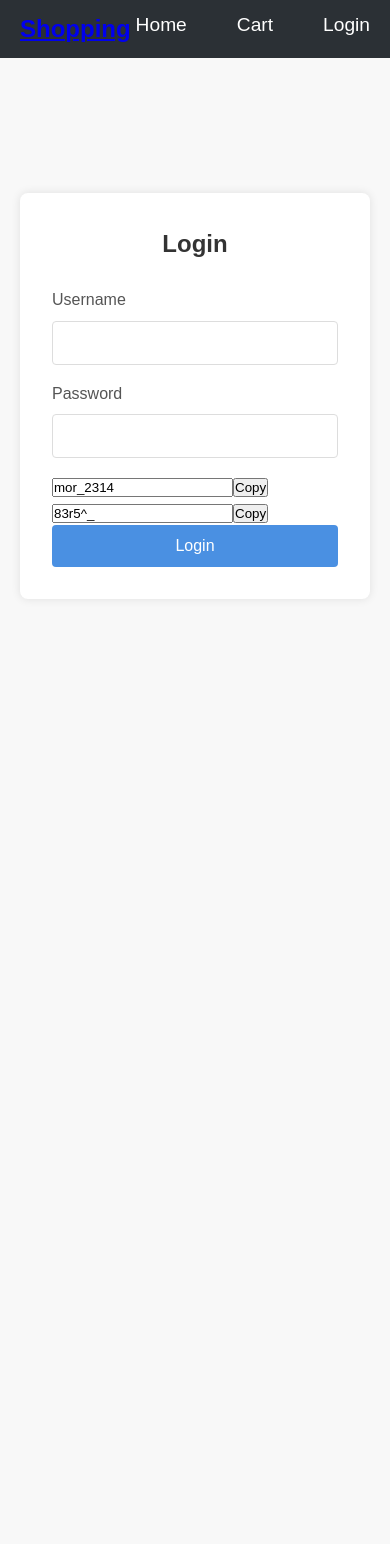
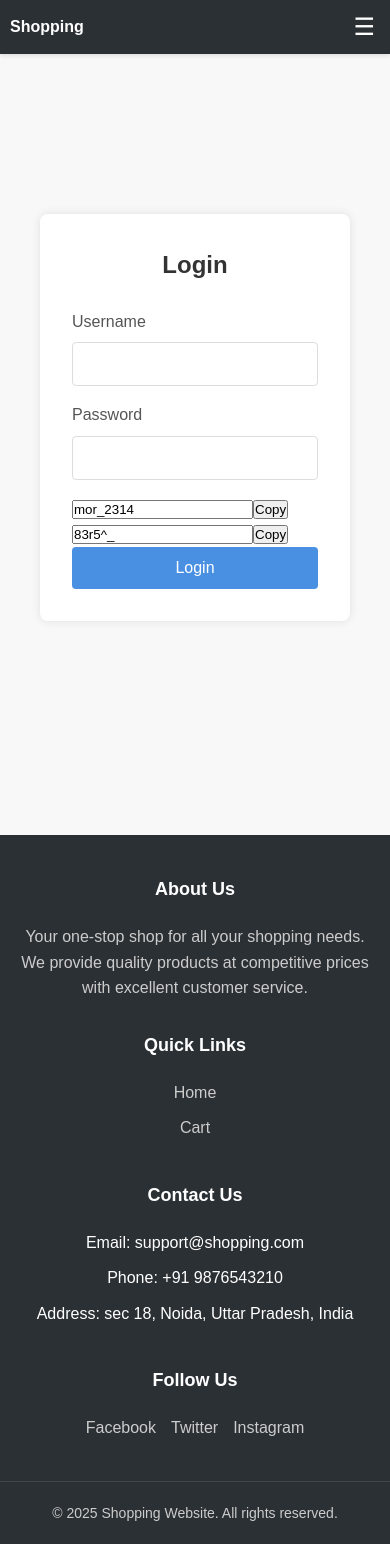
Before and after one commit to rahul-kumar-09/shopping-website, a React (Vite) app: page /login in a window 390 px wide. Before the commit the page ends 844 px from the top, so only its background shows below. Built offline with nearby package versions, Linux system fonts and the light colour scheme.

Commit message:
responsive navbar and home page

```diff
--- a/src/App.css
+++ b/src/App.css
@@ -11,8 +11,16 @@ body {
   background-color: #f8f8f8;
   color: #333;
   line-height: 1.6;
+  padding-top: 60px; /* Add padding to account for fixed navbar */
+  min-height: 100vh;
+  display: flex;
+  flex-direction: column;
 }
 
+main {
+  flex: 1;
+  padding: 20px;
+}
 
 /* Extra Small Spacing */
 .mt-4 { margin-top: 4px; }
--- a/src/App.jsx
+++ b/src/App.jsx
@@ -1,6 +1,7 @@
 import React from 'react';
 import './App.css'
 import { Navbar } from './components/Navbar/Navbar'
+import { Footer } from './components/Footer/Footer'
 import { Button } from './components/Button/Button'
 import { BrowserRouter as Router, Route, Routes, Navigate } from 'react-router-dom'
 import { Home } from './pages/Home/Home'
@@ -27,6 +28,7 @@ function App() {
       <CartProvider>
         <Router>
           <Navbar />
+          <main>
             <Routes>
               <Route path='/login' element={<Login />} />
               <Route path='/' element={
@@ -45,6 +47,8 @@ function App() {
                 </ProtectedRoute>
               } />
             </Routes>
+          </main>
+          <Footer />
         </Router>
       </CartProvider>
     </AuthProvider>
--- a/src/components/Footer/Footer.jsx
+++ b/src/components/Footer/Footer.jsx
@@ -1,7 +1,46 @@
-import React from 'react'
+import React from 'react';
+import styles from './Footer.module.css';
+import { Link } from 'react-router-dom';
 
 export const Footer = () => {
   return (
-    <div>Footer</div>
-  )
-}
+    <footer className={styles.footer}>
+      <div className={styles.footer_content}>
+        <div className={styles.footer_section}>
+          <h3>About Us</h3>
+          <p>Your one-stop shop for all your shopping needs. We provide quality products at competitive prices with excellent customer service.</p>
+        </div>
+
+        <div className={styles.footer_section}>
+          <h3>Quick Links</h3>
+          <ul>
+            <li><Link to="/">Home</Link></li>
+            <li><Link to="/cart">Cart</Link></li>
+          </ul>
+        </div>
+
+        <div className={styles.footer_section}>
+          <h3>Contact Us</h3>
+          <ul>
+            <li>Email: support@shopping.com</li>
+            <li>Phone: +91 9876543210</li>
+            <li>Address: sec 18, Noida, Uttar Pradesh, India</li>
+          </ul>
+        </div>
+
+        <div className={styles.footer_section}>
+          <h3>Follow Us</h3>
+          <div className={styles.social_links}>
+            <a href="#" target="_blank" rel="">Facebook</a>
+            <a href="#" target="_blank" rel="">Twitter</a>
+            <a href="#" target="_blank" rel="">Instagram</a>
+          </div>
+        </div>
+      </div>
+
+      <div className={styles.footer_bottom}>
+        <p>&copy; {new Date().getFullYear()} Shopping Website. All rights reserved.</p>
+      </div>
+    </footer>
+  );
+};
--- a/src/components/Footer/Footer.module.css
+++ b/src/components/Footer/Footer.module.css
@@ -0,0 +1,92 @@
+.footer {
+    background-color: #2B3035;
+    color: white;
+    padding: 40px 0 20px;
+    margin-top: 60px;
+}
+
+.footer_content {
+    max-width: 1200px;
+    margin: 0 auto;
+    padding: 0 20px;
+    display: grid;
+    grid-template-columns: repeat(4, 1fr);
+    gap: 30px;
+}
+
+.footer_section h3 {
+    font-size: 18px;
+    margin-bottom: 20px;
+    color: #fff;
+}
+
+.footer_section p {
+    color: #ccc;
+    line-height: 1.6;
+}
+
+.footer_section ul {
+    list-style: none;
+    padding: 0;
+}
+
+.footer_section ul li {
+    margin-bottom: 10px;
+}
+
+.footer_section a {
+    color: #ccc;
+    text-decoration: none;
+    transition: color 0.3s ease;
+}
+
+.footer_section a:hover {
+    color: #fff;
+}
+
+.social_links {
+    display: flex;
+    gap: 15px;
+}
+
+.social_links a {
+    color: #ccc;
+    text-decoration: none;
+    transition: color 0.3s ease;
+}
+
+.social_links a:hover {
+    color: #fff;
+}
+
+.footer_bottom {
+    text-align: center;
+    margin-top: 40px;
+    padding-top: 20px;
+    border-top: 1px solid rgba(255, 255, 255, 0.1);
+}
+
+.footer_bottom p {
+    color: #ccc;
+    font-size: 14px;
+}
+
+@media (max-width: 768px) {
+    .footer_content {
+        grid-template-columns: repeat(2, 1fr);
+    }
+}
+
+@media (max-width: 480px) {
+    .footer_content {
+        grid-template-columns: 1fr;
+    }
+
+    .footer_section {
+        text-align: center;
+    }
+
+    .social_links {
+        justify-content: center;
+    }
+}
--- a/src/components/Navbar/Navbar.jsx
+++ b/src/components/Navbar/Navbar.jsx
@@ -1,4 +1,4 @@
-import React from 'react'
+import React, { useState } from 'react'
 import styles from "./Navbar.module.css";
 import { Link, useNavigate } from 'react-router-dom';
 import { useAuth } from '../../context/AuthContext';
@@ -6,23 +6,33 @@ import { useAuth } from '../../context/AuthContext';
 export const Navbar = () => {
   const { isAuthenticated, logout } = useAuth();
   const navigate = useNavigate();
+  const [isMenuOpen, setIsMenuOpen] = useState(false);
 
   const handleLogout = () => {
     logout();
     navigate('/');
   };
 
+  const toggleMenu = () => {
+    setIsMenuOpen(!isMenuOpen);
+  };
+
   return (
     <div className={styles.navbar_container}>
+    <div style={{display: 'flex', alignItems: 'center', width: '100%', justifyContent: 'space-between'}}>
       <Link to='/' className={styles.title}>Shopping</Link>
+      <button className={styles.menuButton} onClick={toggleMenu}>
+        {isMenuOpen ? '✕' : '☰'}
+      </button>
+      </div>
       <div>
-        <ul className={styles.nav_item}>
-          <li><Link to="/">Home</Link></li>
-          <li><Link to="/cart">Cart</Link></li>
+        <ul className={`${styles.nav_item} ${isMenuOpen ? styles.active : ''}`}>
+          <li><Link to="/" onClick={() => setIsMenuOpen(false)}>Home</Link></li>
+          <li><Link to="/cart" onClick={() => setIsMenuOpen(false)}>Cart</Link></li>
           {isAuthenticated ? (
-            <li><button onClick={handleLogout} className={styles.logoutBtn}>Logout</button></li>
+            <li><button onClick={() => { handleLogout(); setIsMenuOpen(false); }} className={styles.logoutBtn}>Logout</button></li>
           ) : (
-            <li><Link to="/login">Login</Link></li>
+            <li><Link to="/login" onClick={() => setIsMenuOpen(false)}>Login</Link></li>
           )}
         </ul>
       </div>
--- a/src/components/Navbar/Navbar.module.css
+++ b/src/components/Navbar/Navbar.module.css
@@ -2,37 +2,47 @@
     display: flex;
     width: 100%;
     justify-content: space-between;
+    align-items: center;
     margin: auto;
-    padding: 2px 80px 2px 80px;
+    padding: 10px 20px;
     background-color: #2B3035;
     color: white;
-    padding: 10px 20px 10px 20px;
+    position: fixed;
+    top: 0;
+    left: 0;
+    z-index: 1000;
+    box-shadow: 0 2px 4px rgba(0, 0, 0, 0.1);
 }
 
 .title{
     font-size: x-large;
     font-weight: 700;
     cursor: pointer;
+    color: white;
+    text-decoration: none;
 }
 
 .nav_item{
     display: flex;
     gap: 50px;
+    margin: 0;
+    padding: 0;
+    text-align: center;
+}
 
-    a{
+.nav_item a{
     text-decoration: none;
     color: white;
     font-size: larger;
     font-weight: 500;
 }
 
-    a:hover{
+.nav_item a:hover{
     color: blue;
 }
 
-    li{
+.nav_item li{
     list-style: none;
-    }
 }
 
 .logoutBtn {
@@ -48,3 +58,59 @@
 .logoutBtn:hover {
     color: blue;
 }
+
+.menuButton {
+    display: none;
+    background: none;
+    border: none;
+    color: white;
+    font-size: 24px;
+    cursor: pointer;
+    padding: 5px;
+}
+
+@media (max-width: 768px) {
+    .menuButton {
+        display: block;
+    }
+
+    .nav_item {
+        display: none;
+        position: absolute;
+        top: 100%;
+        left: 0;
+        right: 0;
+        background-color: #2B3035;
+        flex-direction: column;
+        gap: 20px;
+        padding: 20px;
+        text-align: center;
+    }
+
+    .nav_item.active {
+        display: flex;
+    }
+
+    .navbar_container {
+        padding: 10px 15px;
+    }
+
+    .title {
+        font-size: large;
+    }
+
+    .nav_item a,
+    .logoutBtn {
+        font-size: medium;
+    }
+}
+
+@media (max-width: 480px) {
+    .navbar_container {
+        padding: 8px 10px;
+    }
+
+    .title {
+        font-size: medium;
+    }
+}
--- a/src/components/Products/Products.module.css
+++ b/src/components/Products/Products.module.css
@@ -1,11 +1,34 @@
 .grid_col{
     display: grid;
-    grid-template-columns: repeat(4, 1fr);
+    grid-template-columns: 1fr;
     gap: 20px;
     margin: auto;
     width: 100%;
+}
 
+/* small device (768px and up)  */
+@media (min-width: 768px) {
+  .grid_col {
+    grid-template-columns: repeat(2, 1fr);
+  }
+  }
+
+/* medium device (992px and up)  */
+@media (min-width: 992px) {
+  .grid_col {
+    grid-template-columns: repeat(3, 1fr);
+  }
 }
+
+/* large device (1200px and up)  */
+@media screen and (min-width: 1200px) {
+  .grid_col {
+    grid-template-columns: repeat(4, 1fr);
+  }
+}
+
+
+
 
 
 .card {
--- a/src/components/SingleProduct/SingleProduct.module.css
+++ b/src/components/SingleProduct/SingleProduct.module.css
@@ -10,6 +10,13 @@
     background: #fff;
     box-shadow: 0px 4px 10px rgba(0, 0, 0, 0.1);
     border-radius: 10px;
+  }
+
+  @media (max-width: 768px) {
+    .productContainer {
+      flex-direction: column;
+      height: auto;
+    }
   }
 
   .imageContainer {
--- a/src/pages/Cart/Cart.jsx
+++ b/src/pages/Cart/Cart.jsx
@@ -24,7 +24,7 @@ export const Cart = () => {
       <h2>Your Cart</h2>
       <div className={styles.cartItems}>
         {cartItems.map((item) => (
-          <div key={item.id} className={styles.cartItem}>
+          <div key={item.id} className={styles.cartItem} style={{display: 'flex', alignItems: 'center', justifyContent: 'space-between'}}>
             <img src={item.image} alt={item.title} className={styles.itemImage} />
             <div className={styles.itemDetails}>
               <h3>{item.title}</h3>
--- a/src/pages/Cart/Cart.module.css
+++ b/src/pages/Cart/Cart.module.css
@@ -27,6 +27,10 @@
   flex-direction: column;
   gap: 1rem;
   margin-bottom: 2rem;
+}
+
+@media (max-width: 768px) {
+
 }
 
 .cartItem {
```
Lines whose indentation alone changed are shown as unchanged.
